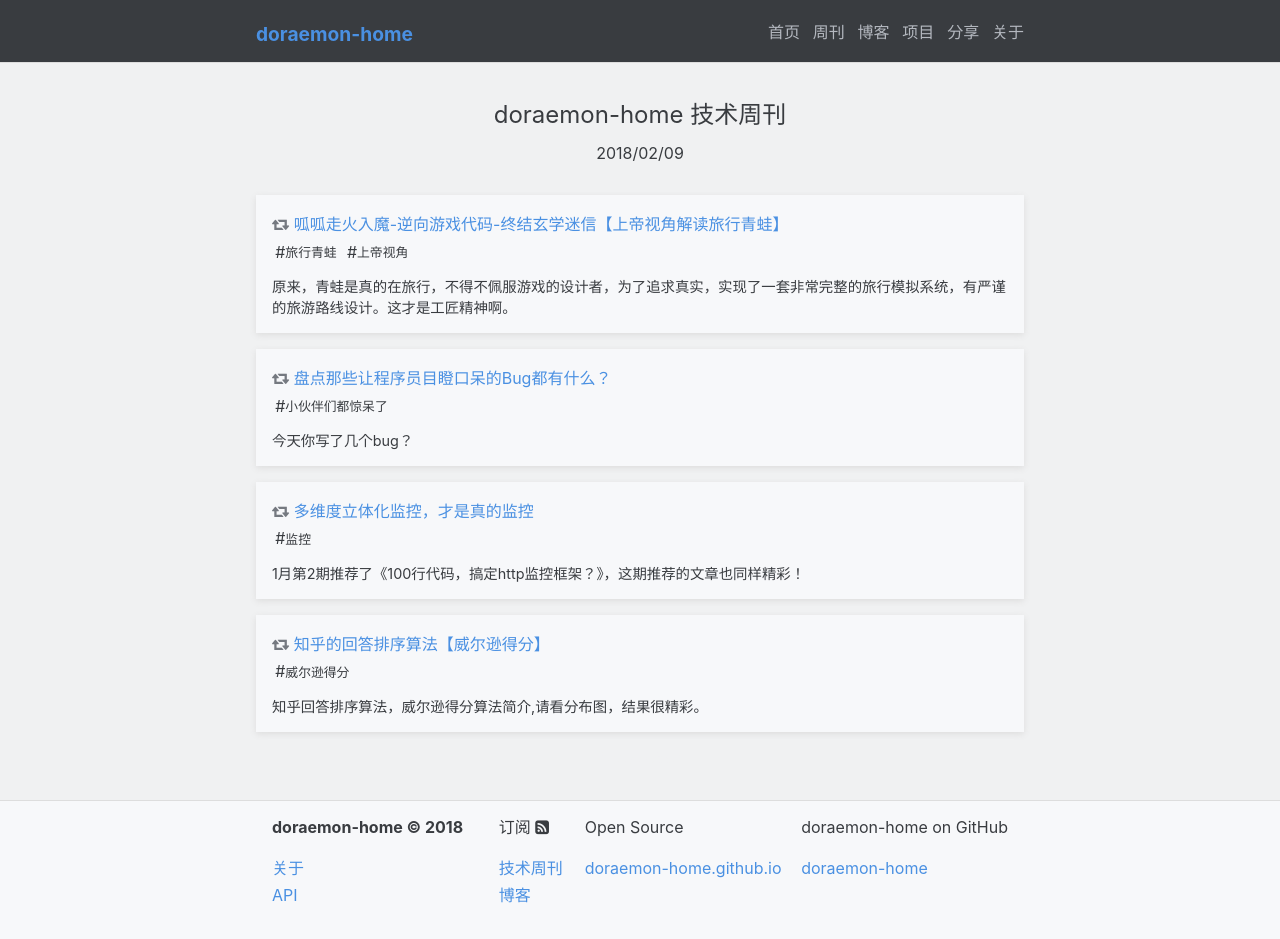
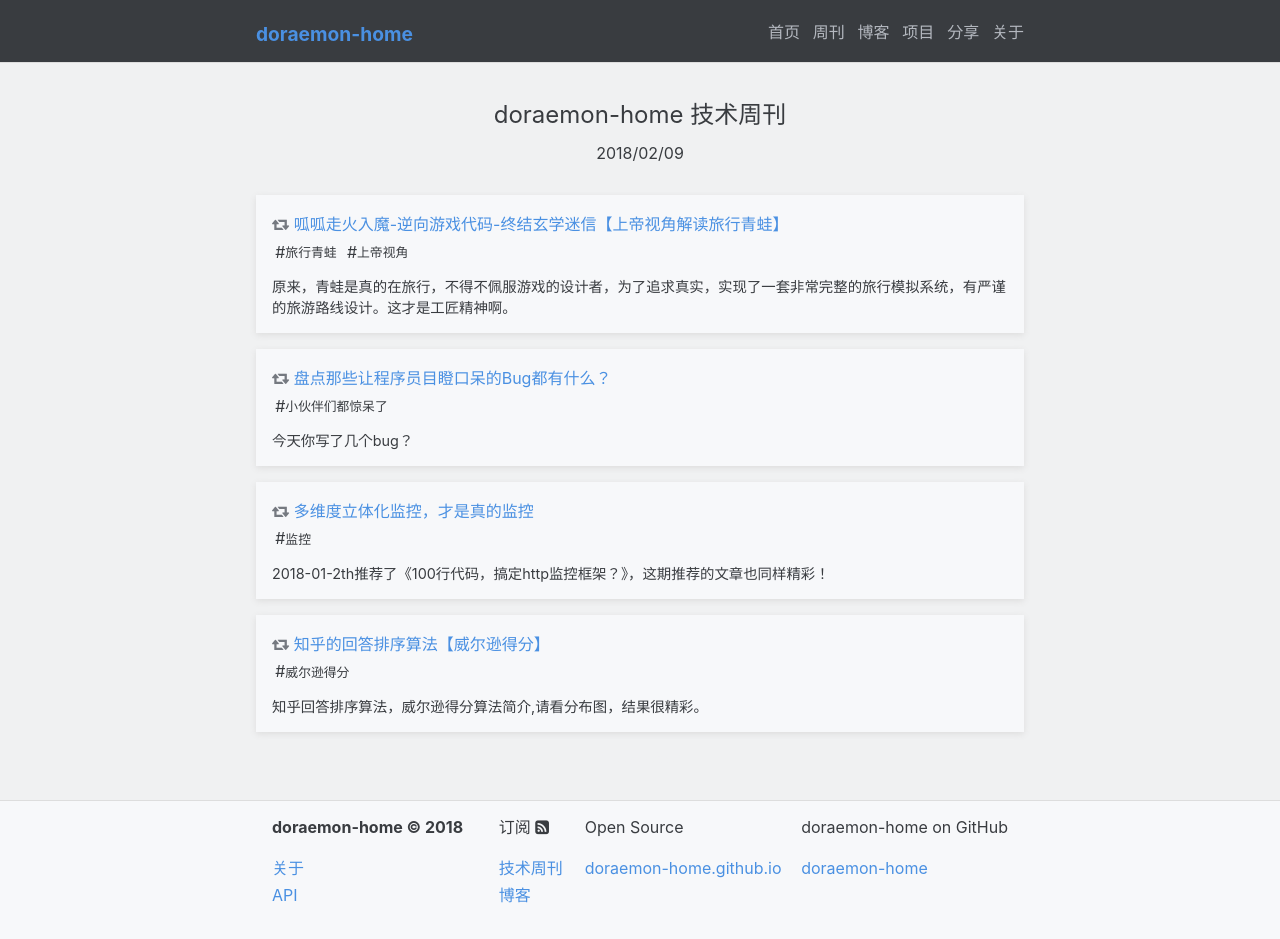
Before and after one commit to doraemon-home/doraemon-home.github.io, a Jekyll site: the page built from _weekly/2018-02-09-weekly.md, in a window 1280 px wide. Built offline with Jekyll 4.4.1, drawn with Linux system fonts in a browser that asks for light colours.

Commit message:
2018-02-2th-预览版

```diff
--- a/_weekly/2018-02-09-weekly.md
+++ b/_weekly/2018-02-09-weekly.md
@@ -12,7 +12,7 @@ articles:
     tags:    ["小伙伴们都惊呆了"]
   - title:    "多维度立体化监控，才是真的监控"
     link:     "https://mp.weixin.qq.com/s?__biz=MjM5ODYxMDA5OQ==&mid=2651960886&idx=1&sn=948b4c8bc1c351da312eaa1d056c8dd2&chksm=bd2d03ea8a5a8afc3d813295e7d7160e37cd1e3d1e5081d3d09fa3abdca673824c93ae08f8d9&mpshare=1&scene=24&srcid=0209nNglK0UzuN7As1q2rxp0&key=e64751ce77cb20c70c4045089f4e415d39d3a09b77656c0c6e566c3dd000ee6209ff51ff23398c839e19250367f0bb902a36e70f2f5200f1ae0cb7d490dabca960720f98e159df527a597677593f798e&ascene=0&uin=MjA1OTQ1MjU%3D&devicetype=iMac+MacBookPro12%2C1+OSX+OSX+10.11.5+build(15F34)&version=12020810&nettype=WIFI&lang=en&fontScale=100&pass_ticket=uxmdBCXSjnc3yLksbHKy5%2BBmEGxVNA9hU5moJm5YDVM%3D"
-    comment:  "1月第2期推荐了《100行代码，搞定http监控框架？》，这期推荐的文章也同样精彩！"
+    comment:  "2018-01-2th推荐了《100行代码，搞定http监控框架？》，这期推荐的文章也同样精彩！"
     referrer: "leunggeorge"
     tags:    ["监控"]
   - title:    "知乎的回答排序算法【威尔逊得分】"
```
